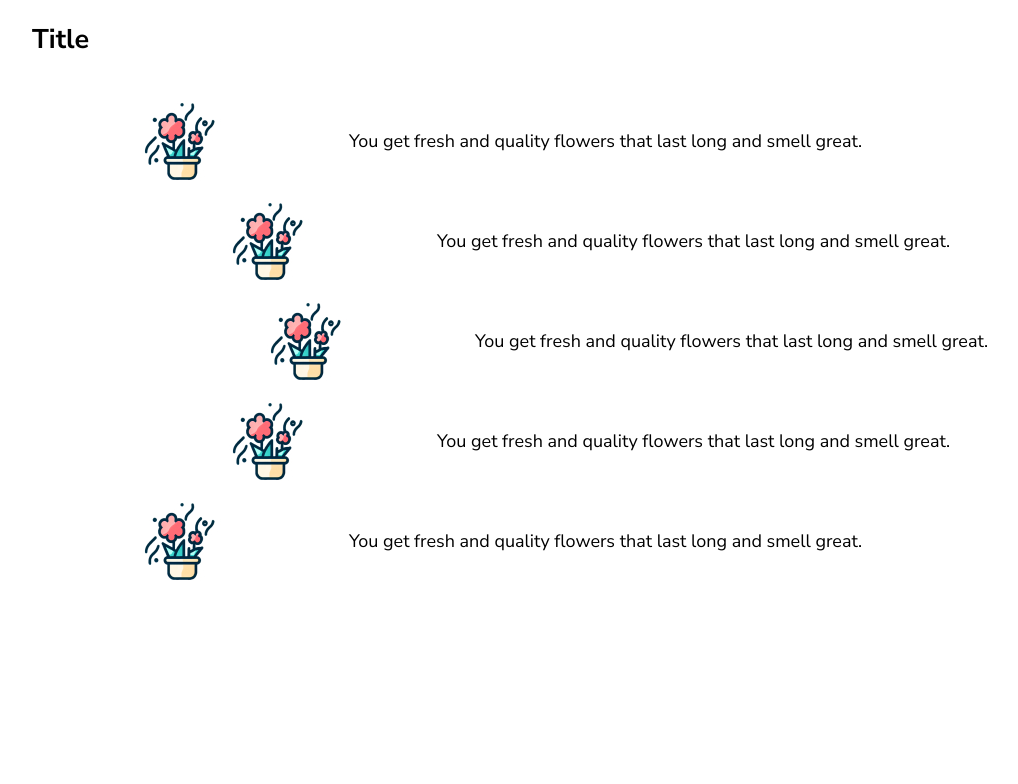
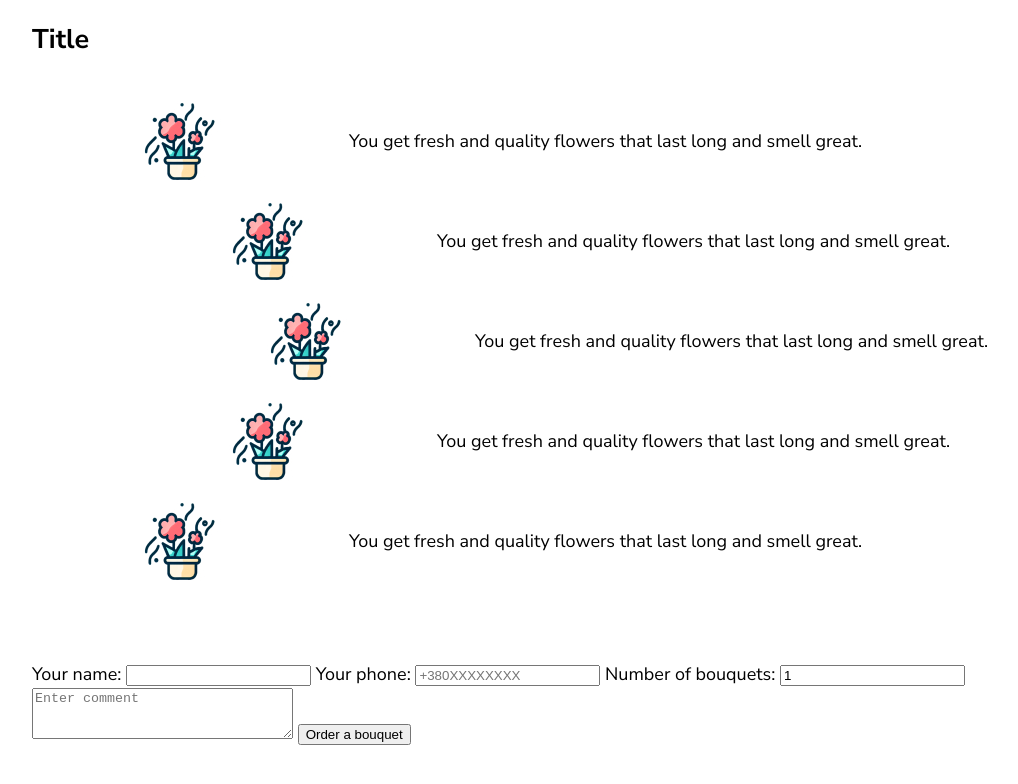
Before and after one commit to nataliia-smalchenko/FlowerLover-28-09-2024, a plain HTML site: page index.html in a window 1280 px wide. Shown: the part 909-1693 px from the top of the page, without its empty margins (48-1066 px from the left). Before the commit the page ends 1570 px from the top, so only its background shows below. Drawn offline with Linux system fonts and the light colour scheme.

Commit message:
add start form markup

```diff
--- a/index.html
+++ b/index.html
@@ -84,6 +84,45 @@
         </li>
       </ul>
     </section>
+    <section class="section">
+      <form>
+        <label for="name">Your name:</label>
+        <input type="text" name="name" id="name" required />
+        <label>
+          Your phone:
+          <input type="tel" name="phone" placeholder="+380XXXXXXXX" required />
+        </label>
+        <label for="num">Number of bouquets:</label>
+        <input
+          type="number"
+          name="number_of_bouquets"
+          value="1"
+          id="num"
+          required
+        />
+        <textarea
+          name=""
+          id=""
+          cols="30"
+          rows="3"
+          placeholder="Enter comment"
+        ></textarea>
+        <button>Order a bouquet</button>
+      </form>
+    </section>
+    <br />
+    <br />
+    <br />
+    <br />
+    <br />
+    <br />
+    <br />
+    <br />
+    <br />
+    <br />
+    <br />
+    <br />
+    <br />
     <footer></footer>
   </body>
 </html>
```
